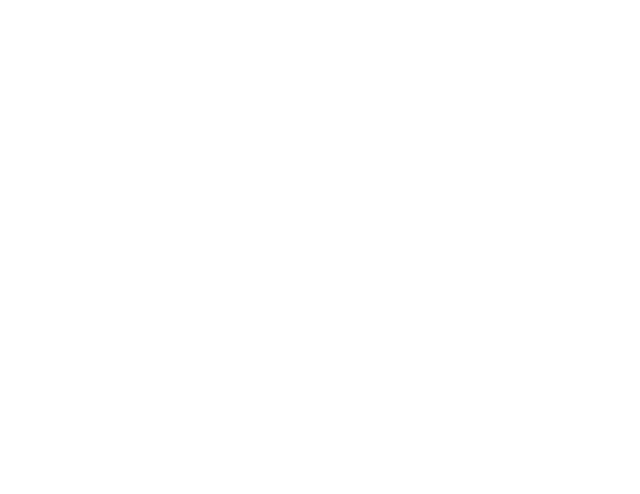
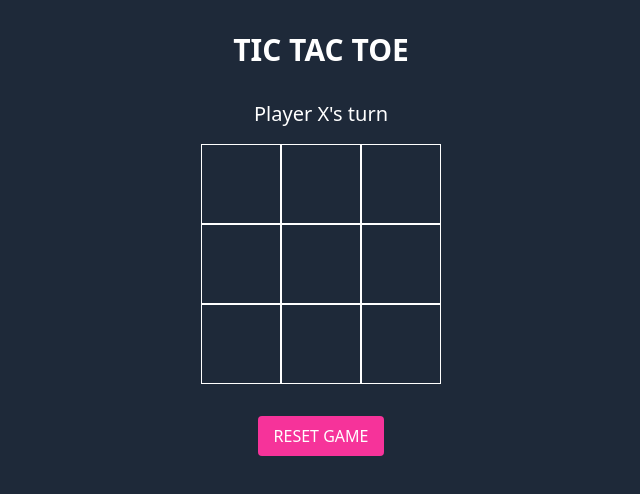
Before and after one commit to Kashef-ir/TicTacToe, a Vue app: page / in a window 1280 px wide. Shown: the top 494 px of the page, without its empty margins (319-959 px from the left). Built offline with nearby package versions, Linux system fonts and the light colour scheme.

Commit message:
add func and styles

```diff
--- a/index.html
+++ b/index.html
@@ -4,8 +4,6 @@
     <meta charset="UTF-8">
     <link rel="icon" href="/favicon.ico">
     <meta name="viewport" content="width=device-width, initial-scale=1.0">
-    <link href="https://fonts.googleapis.com/css2?family=Material+Icons+outlined"
-      rel="stylesheet">
     <title>Vite App</title>
   </head>
   <body>
--- a/src/App.vue
+++ b/src/App.vue
@@ -1,8 +1,68 @@
 <script setup>
+import { ref, computed, onActivated } from "vue";
+
+const player = ref("X");
+const board = ref([
+  ["", "", ""],
+  ["", "", ""],
+  ["", "", ""],
+]);
+const calculateWinner = (squares) => {
+  const lines = [
+    [0, 1, 2],
+    [3, 4, 5],
+    [6, 7, 8],
+    [0, 3, 6],
+    [1, 4, 7],
+    [2, 5, 8],
+    [0, 4, 8],
+    [2, 4, 6],
+  ];
+  for (let i = 0; i < lines.length; i++) {
+    const [a, b, c] = lines[i];
+    if (squares[a] && squares[a] === squares[b] && squares[a] === squares[c]) {
+      return squares[a];
+    }
+  }
+  return null;
+};
+const winner = computed(() => calculateWinner(board.value.flat()));
+const makeMove = (x, y) => {
+  if (winner.value) return;
+  if (board.value[x][y] !== "") return;
+  board.value[x][y] = player.value;
+  player.value = player.value === "X" ? "O" : "X";
+};
+
+const resetGame = () => {
+  board.value = [
+    ["", "", ""],
+    ["", "", ""],
+    ["", "", ""],
+  ];
+  player.value = Math.random() < 0.5 ? "X" : "O";
+};
 </script>
 
 <template>
+  <main
+    class="pt-8 text-center dark: bg-gray-800 min-h-screen dark: text-white"
+  >
+    <h1 class="mb-8 text-3xl font-bold uppercase">Tic Tac Toe</h1>
+    <h3 class="text-xl mb-4">Player {{ player }}'s turn</h3>
+    <div class="flex flex-col items-center mb-8">
+      <div v-for="(row, x) in board" :key="x" class="flex">
+        <div
+          v-for="(cell, y) in row"
+          :key="y"
+          @click="makeMove(x, y)"
+          :class="`border border-white w-20 h-20 hover:bg-gray-700 flex items-center justify-center material-icons-outlined text-4xl cursor-pointer ${cell === 'X' ? 'text-pink-500' : 'text-blue-500'}`"
+        >
+          {{ cell === "X" ? "X" : cell === "O" ? "O" : "" }}
+        </div>
+      </div>
+    </div>
+    <h2 v-if="winner" class="text-6xl mb-8 font-bold">Player {{ winner }} wins!</h2>
+    <button @click="resetGame" class="px-4 py-2 bg-pink-500 rounded uppercase hover:bg-pink-800 cursor-pointer duration-300">Reset Game</button>
+  </main>
 </template>
-
-<style scoped>
-</style>
```
